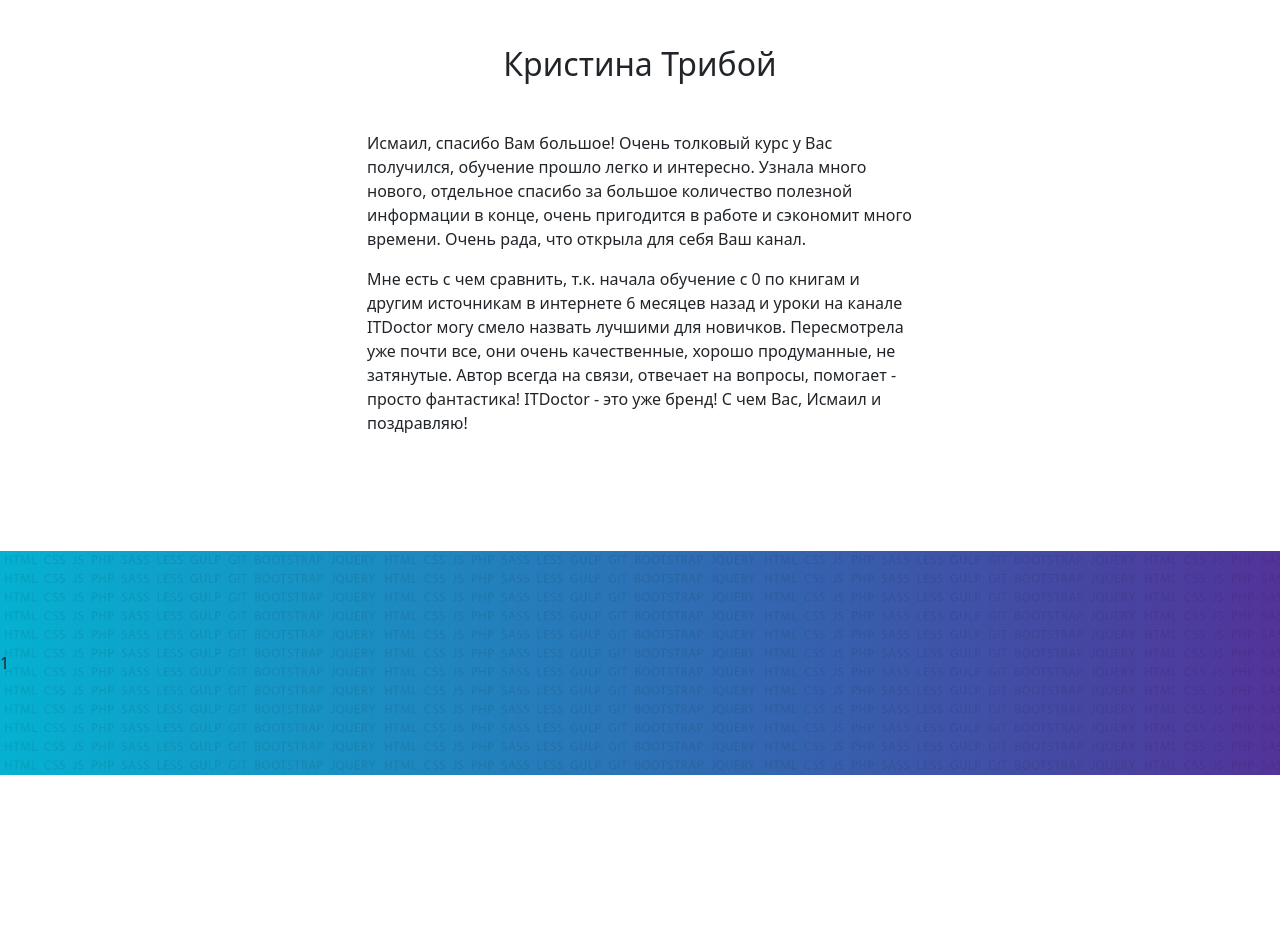
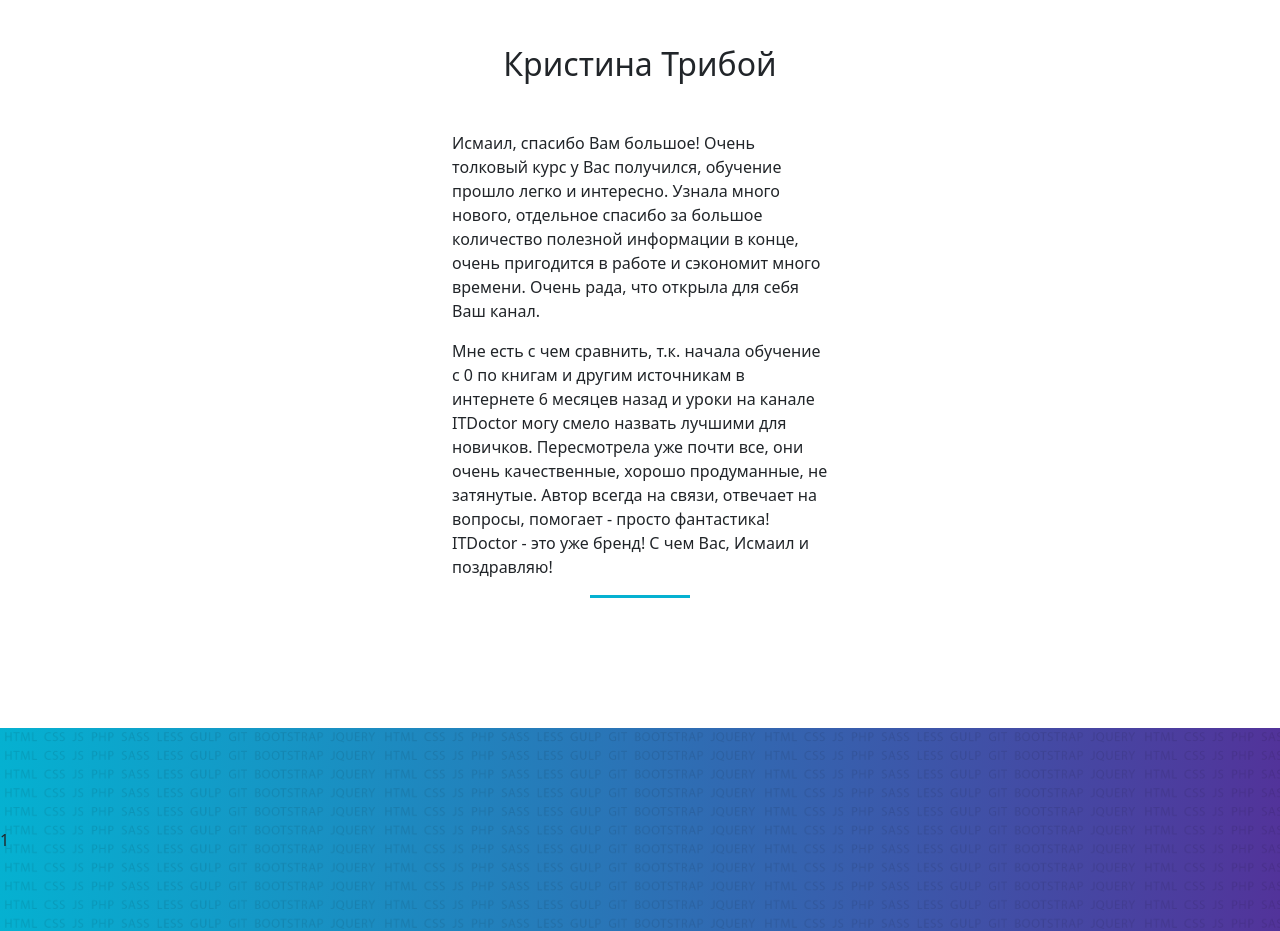
Before and after one commit to Azazlokus/B5, a plain HTML site: page index.html in a window 1280 px wide. Shown: the part 5140-6071 px from the top of the page. Before the commit the page ends 5915 px from the top, so only its background shows below. Drawn offline with Linux system fonts and the light colour scheme.

Commit message:
add line

```diff
--- a/css/style.css
+++ b/css/style.css
@@ -100,7 +100,7 @@ footer {
 
 .auth-txt {
     margin: 0px auto;
-    box-sizing: border-box;
+    max-width: 400px;
 }
 
 
--- a/index.html
+++ b/index.html
@@ -593,7 +593,7 @@
                         времени. Очень рада, что открыла для себя Ваш канал.</p>
                     <p>Мне есть с чем сравнить, т.к. начала обучение с 0 по книгам и другим источникам в интернете 6 месяцев назад и уроки на канале ITDoctor могу смело назвать лучшими для новичков. Пересмотрела уже почти все, они очень качественные, хорошо
                         продуманные, не затянутые. Автор всегда на связи, отвечает на вопросы, помогает - просто фантастика! ITDoctor - это уже бренд! С чем Вас, Исмаил и поздравляю!</p>
-
+                    <div class="line"></div>
                 </div>
             </div>
         </div>
```
